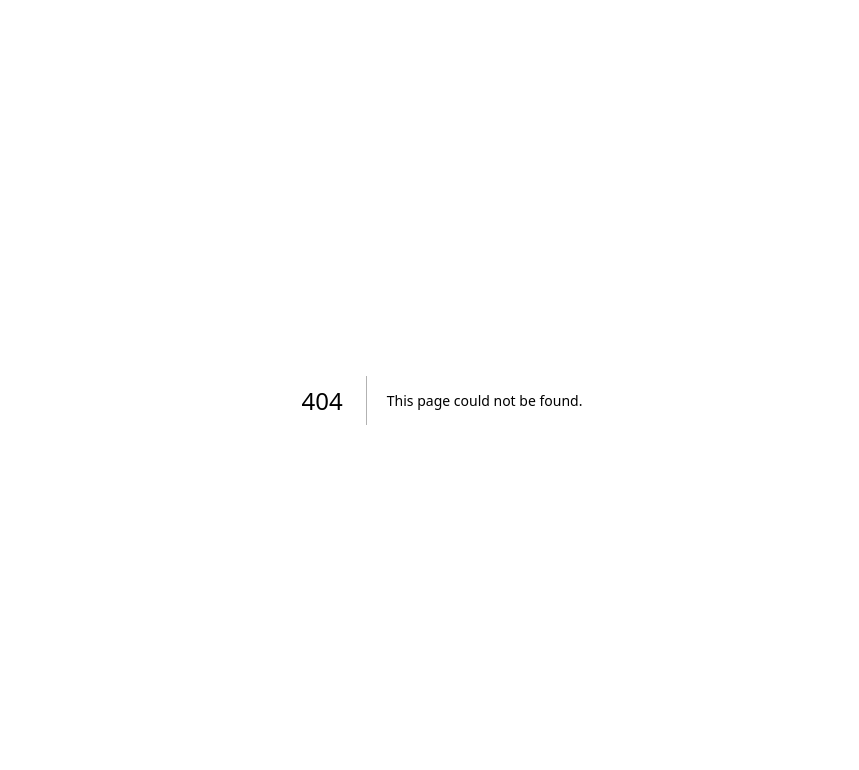
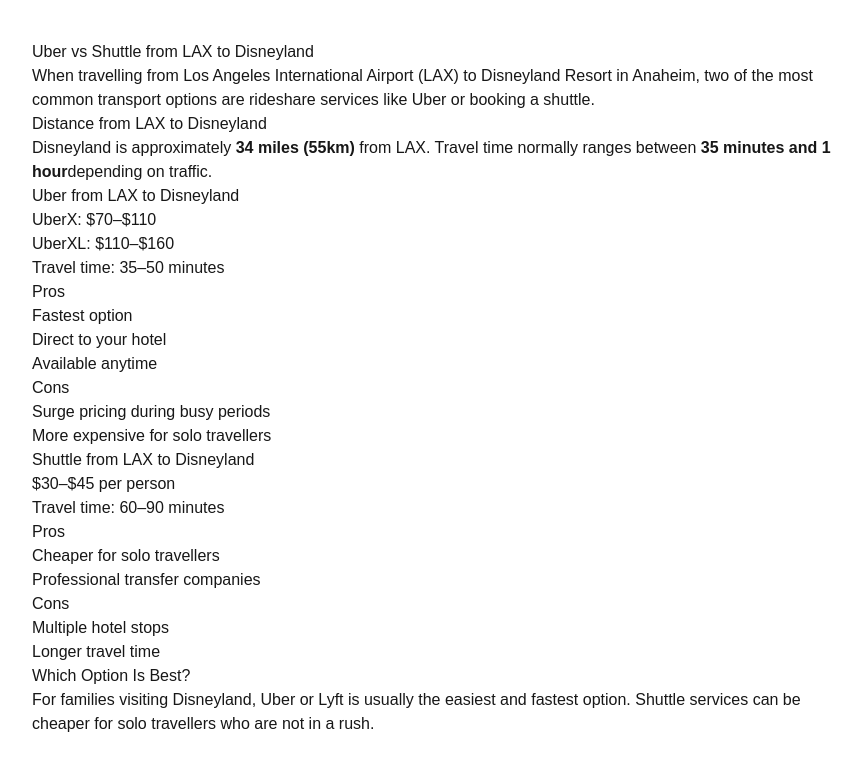
Before and after one commit to Parkbase/magic-route, a Next.js app: page /uber-vs-shuttle-lax-disneyland in a window 1280 px wide. Before the commit this address had no page. Shown: the top 770 px of the page, without its empty margins (198-1057 px from the left). Built offline with nearby package versions, Linux system fonts and the light colour scheme.

Commit message:
Added Uber vs Shuttle guide

```diff
--- /dev/null
+++ b/app/uber-vs-shuttle-lax-disneyland/page.tsx
@@ -0,0 +1,79 @@
+export const metadata = {
+  title: "Uber vs Shuttle from LAX to Disneyland (Cost, Time & Best Option)",
+  description:
+    "Is Uber or a shuttle better from LAX to Disneyland? Compare price, travel time, and the best transport options from Los Angeles Airport to Anaheim.",
+};
+
+export default function Page() {
+  return (
+    <main style={{ padding: "40px", maxWidth: "900px", margin: "auto" }}>
+      <h1>Uber vs Shuttle from LAX to Disneyland</h1>
+
+      <p>
+        When travelling from Los Angeles International Airport (LAX) to
+        Disneyland Resort in Anaheim, two of the most common transport options
+        are rideshare services like Uber or booking a shuttle.
+      </p>
+
+      <h2>Distance from LAX to Disneyland</h2>
+
+      <p>
+        Disneyland is approximately <strong>34 miles (55km)</strong> from LAX.
+        Travel time normally ranges between <strong>35 minutes and 1 hour</strong>
+        depending on traffic.
+      </p>
+
+      <h2>Uber from LAX to Disneyland</h2>
+
+      <ul>
+        <li>UberX: $70–$110</li>
+        <li>UberXL: $110–$160</li>
+        <li>Travel time: 35–50 minutes</li>
+      </ul>
+
+      <h3>Pros</h3>
+
+      <ul>
+        <li>Fastest option</li>
+        <li>Direct to your hotel</li>
+        <li>Available anytime</li>
+      </ul>
+
+      <h3>Cons</h3>
+
+      <ul>
+        <li>Surge pricing during busy periods</li>
+        <li>More expensive for solo travellers</li>
+      </ul>
+
+      <h2>Shuttle from LAX to Disneyland</h2>
+
+      <ul>
+        <li>$30–$45 per person</li>
+        <li>Travel time: 60–90 minutes</li>
+      </ul>
+
+      <h3>Pros</h3>
+
+      <ul>
+        <li>Cheaper for solo travellers</li>
+        <li>Professional transfer companies</li>
+      </ul>
+
+      <h3>Cons</h3>
+
+      <ul>
+        <li>Multiple hotel stops</li>
+        <li>Longer travel time</li>
+      </ul>
+
+      <h2>Which Option Is Best?</h2>
+
+      <p>
+        For families visiting Disneyland, Uber or Lyft is usually the easiest
+        and fastest option. Shuttle services can be cheaper for solo travellers
+        who are not in a rush.
+      </p>
+    </main>
+  );
+}
```
